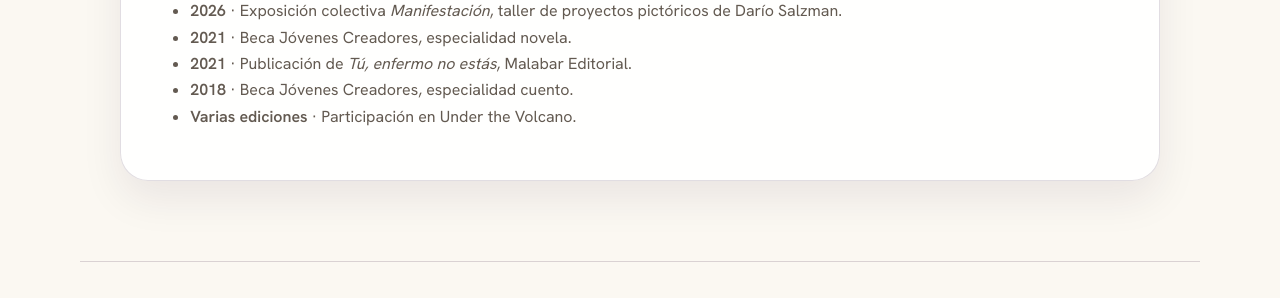
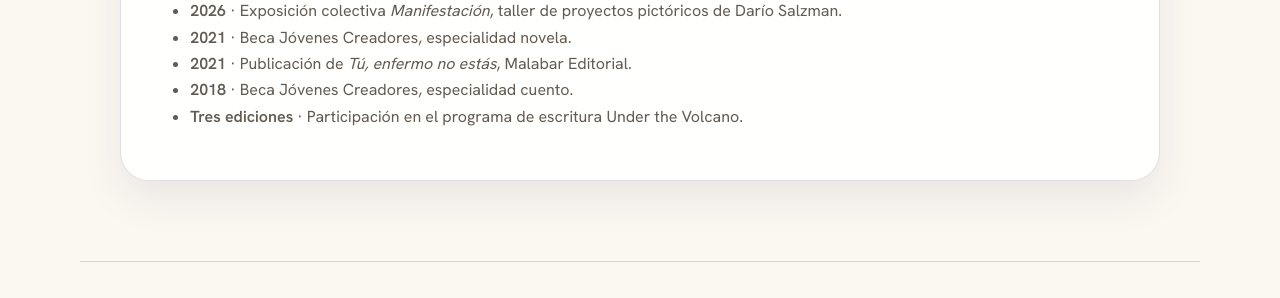
Before and after one commit to LiberPH/libertad-pantoja_site, a Jekyll site: the page built from bio.html, in a window 1280 px wide. Shown: the part 1171-1469 px from the top of the page. Built offline with Jekyll 4.4.1, drawn with Linux system fonts in a browser that asks for light colours.

Commit message:
Bio: tres participaciones en Under the Volcano (antes «Varias ediciones»)
Co-Authored-By: Claude Opus 5.5 <noreply@anthropic.com>

```diff
--- a/bio.html
+++ b/bio.html
@@ -42,6 +42,6 @@ permalink: /bio/
     <li><strong>2021</strong> · Beca Jóvenes Creadores, especialidad novela.</li>
     <li><strong>2021</strong> · Publicación de <em>Tú, enfermo no estás</em>, Malabar Editorial.</li>
     <li><strong>2018</strong> · Beca Jóvenes Creadores, especialidad cuento.</li>
-    <li><strong>Varias ediciones</strong> · Participación en Under the Volcano.</li>
+    <li><strong>Tres ediciones</strong> · Participación en el programa de escritura Under the Volcano.</li>
   </ul>
 </section>
```
